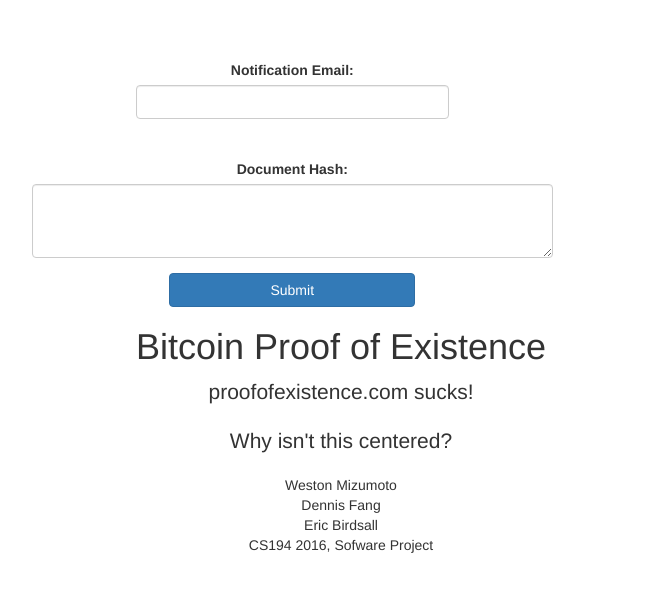
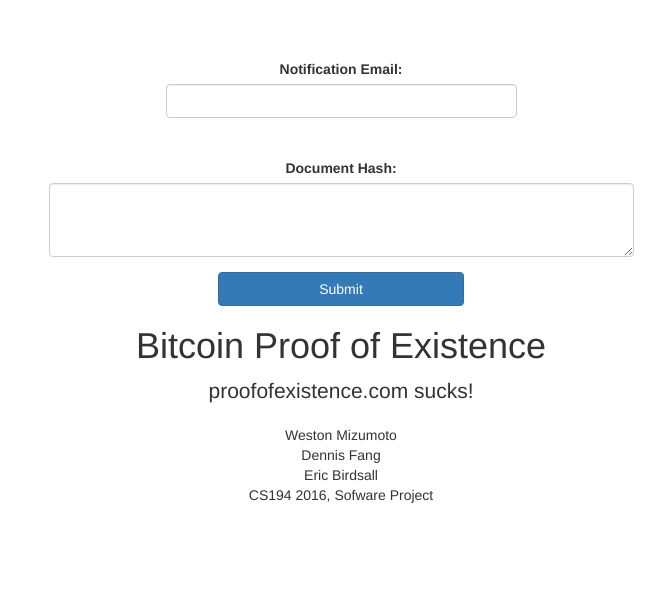
Before and after one commit to weston/seniorproject, a Django app: template chronos/submit_document/templates/submit_document/index.html in a window 1280 px wide. Shown: the part 51-643 px from the top of the page, without its empty margins (299-964 px from the left). Run offline with Django 3.2, Linux system fonts and the light colour scheme; the template is opened without the code that fills it, so the values that code supplies are empty; some libraries are stand-ins or nearby versions.

Commit message:
fix centering problem

```diff
--- a/chronos/submit_document/templates/submit_document/index.html
+++ b/chronos/submit_document/templates/submit_document/index.html
@@ -1,14 +1,9 @@
 {% extends 'base.html' %}
 
 {% block content %}
-<div class="container-narrow">
+
 <div class="row">
-		<div class="col-sm-4">
-
-		</div>
-		<div class="col-sm-11">
 	<center>
-
 		{% if control == "POST" %}
 			<p style="font-size:16px">Thank you for submitting your document.</p>
 			<p style="font-size:16px">You will soon be able to see your document on the block chain. Use this hash to find your block in a block explorer. </p>
@@ -45,6 +40,5 @@
 	  </center>
 	</form>
 </div>
-	</div>
-</div>
+
 {% endblock %}
--- a/chronos/templates/base.html
+++ b/chronos/templates/base.html
@@ -81,7 +81,6 @@
             <div class="col-lg-12 text-center">
                 <h1>Bitcoin Proof of Existence</h1>
                 <p class="lead">proofofexistence.com sucks!</p>
-                <p class="lead">Why isn't this centered?</p>
                 <ul class="list-unstyled">
                     <li>Weston Mizumoto</li>
                     <li>Dennis Fang</li>
```
Lines whose indentation alone changed are shown as unchanged.
